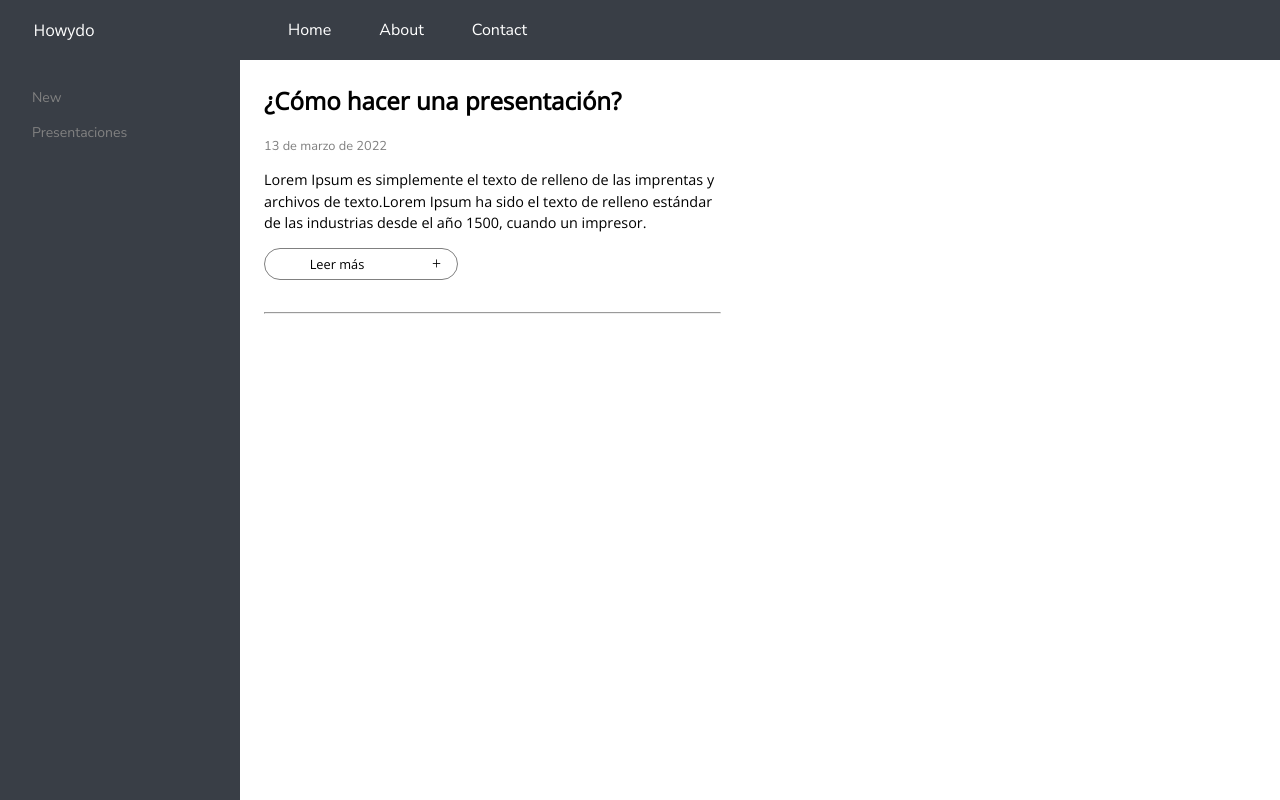
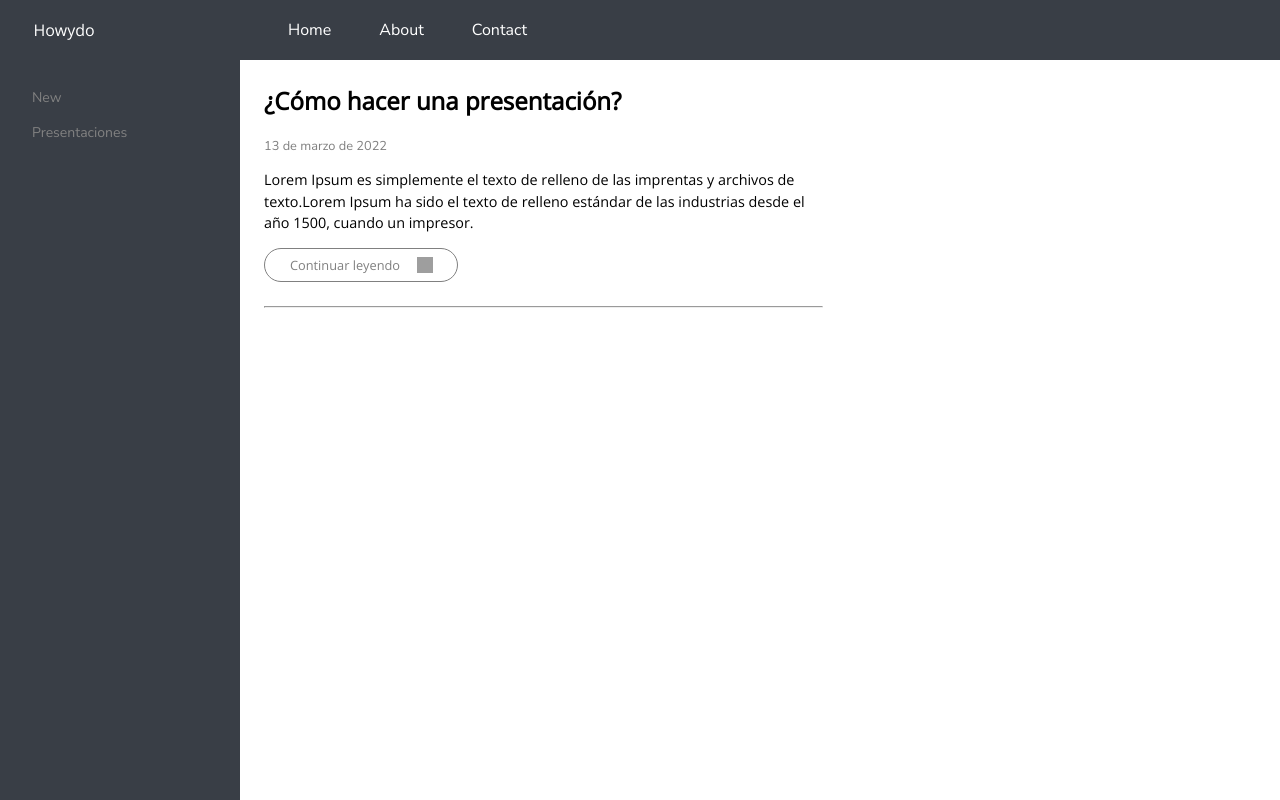
Before and after one commit to lenoryv/howydo, a Next.js app: page /new in a window 1280 px wide. Built offline with nearby package versions, Linux system fonts and the light colour scheme; grey boxes are pictures that could not be loaded.

Commit message:
Add icon button

```diff
--- a/components/Card/Card.module.css
+++ b/components/Card/Card.module.css
@@ -1,10 +1,10 @@
 .card {
-    width: 45%
+    width: 55%
 }
 
 .card hr {
     color: gray;
-    margin-top: 32px;
+    margin-top: 24px;
 }
 
 .card h3 {
@@ -27,16 +27,20 @@
 }
 
 .button {
-    height: 30px;
+    height: 32px;
     padding-left: 16px;
     padding-right: 16px;
     width: 160px;
     display: flex;
-    justify-content: space-between;
+    justify-content: space-around;
     align-items: center;
     border-radius: 20px;
     border: 0.5px solid gray;
     ;
+}
+
+.button div {
+    display: flex;
 }
 
 .button span {
@@ -44,5 +48,5 @@
     text-align: center;
     font-size: 0.8em;
     font-family: 'Open Sans';
-    color: black;
+    color: gray;
 }
--- a/components/Card/Card.tsx
+++ b/components/Card/Card.tsx
@@ -3,6 +3,7 @@ import styles from '@components/Card/Card.module.css';
 
 const articles = [
     {
+        id: 0,
         title: '¿Cómo hacer una presentación?',
         date: '13 de marzo de 2022',
         category: ['presentaciones', 'new'],
@@ -11,20 +12,23 @@ const articles = [
     }
 ];
 
-
+const arrowIcon = '/icons/arrow-24.png';
 
 function Card() {
     return (
         <React.Fragment>
             {articles.map((article) => {
                 return (
-                    <div className={styles.card}>
+                    <div key={article.id}
+                    className={styles.card}>
                         <h2>{article.title}</h2>
                         <h3>{article.date}</h3>
                         <p>{article.description}</p>
                         <div className={styles.button}>
-                            <span>Leer más</span>
-                            <div>+</div>
+                            <span>Continuar leyendo</span>
+                            <div>
+                                <img src={arrowIcon} width={16} height={16}/>
+                            </div>
                         </div>
                         <hr></hr>
                     </div>
```
